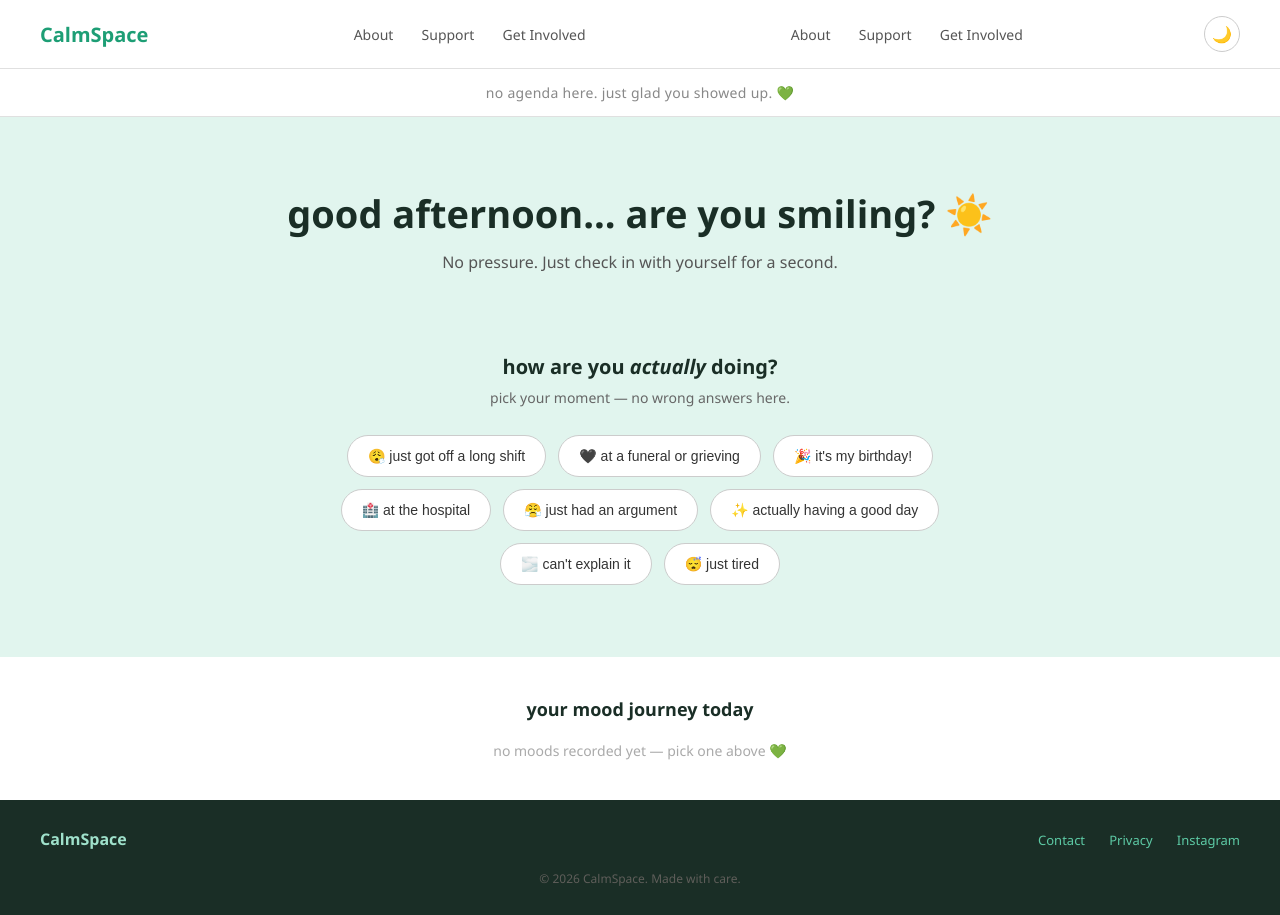
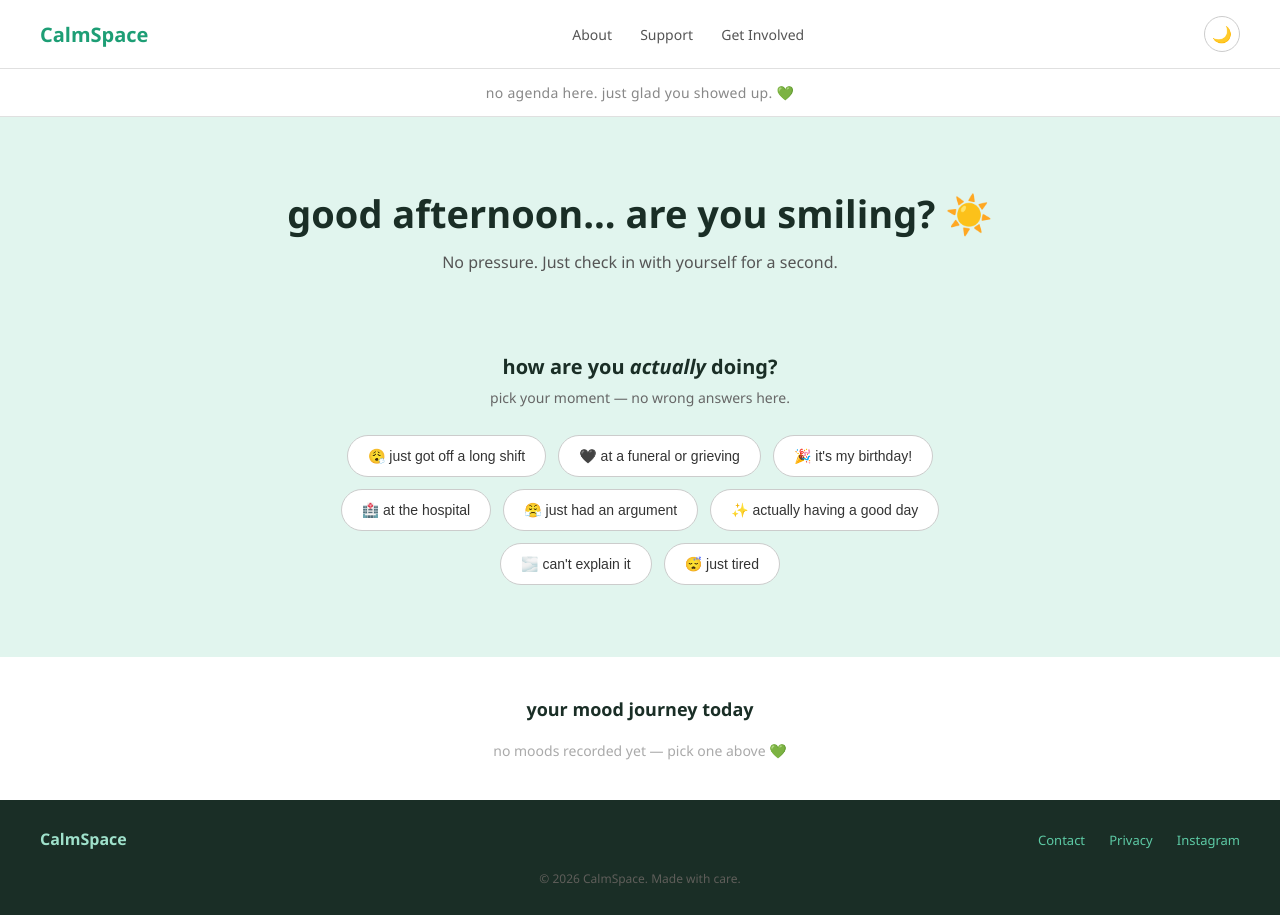
Before and after one commit to MSOO7254/calmspace, a plain HTML site: page index.html in a window 1280 px wide. Drawn offline with Linux system fonts and the light colour scheme.

Commit message:
Remove duplicate navigation links
Removed duplicate navigation links from the header.

```diff
--- a/index.html
+++ b/index.html
@@ -20,12 +20,6 @@
             <a href="#">Support</a>
             <a href="#">Get Involved</a>
         </nav>
-        <nav>
-            <a href="#">About</a>
-            <a href="#">Support</a>
-            <a href="#">Get Involved</a>
-        </nav>
-
         <!-- Dark mode toggle -->
         <button class="dark-toggle" id="darkToggle">🌙</button>
     </header>
```
